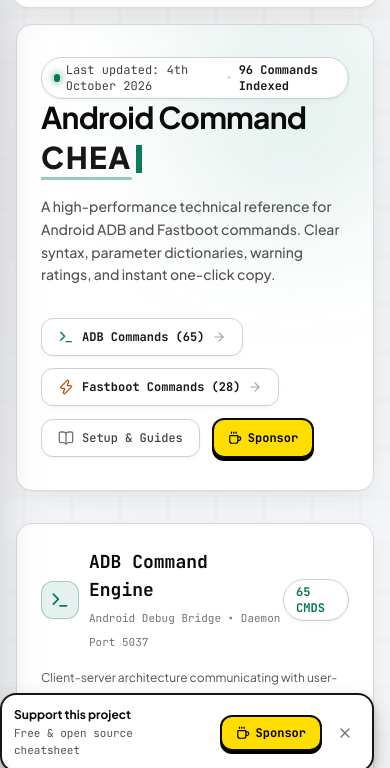
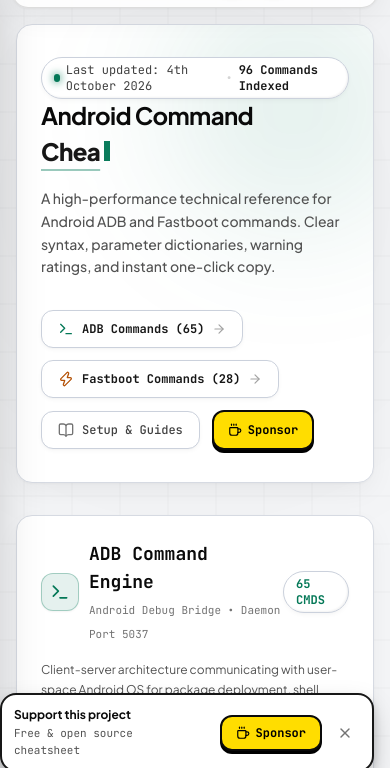
Before and after one commit to mkr-infinity/android-command-cheatsheet, an Astro site: page / in a window 390 px wide. Shown: the part 56-824 px from the top of the page. Built offline with nearby package versions, Linux system fonts and the light colour scheme; Astro itself is replaced by a stand-in of ours; a web font is replaced by a local one.

Commit message:
fix(ui): stabilize animated title font switching to prevent line wrapping and layout shift

```diff
--- a/src/components/AliveTitle.tsx
+++ b/src/components/AliveTitle.tsx
@@ -13,17 +13,17 @@
   },
   {
     name: 'Modern Technical Sans',
-    className: 'font-black text-neutral-900 dark:text-white uppercase tracking-wider',
+    className: 'font-black text-neutral-900 dark:text-white tracking-tight',
     style: { fontFamily: '"Plus Jakarta Sans", sans-serif' },
   },
   {
     name: 'Syne Futuristic Bold',
-    className: 'font-extrabold text-cyber-lime tracking-widest',
+    className: 'font-extrabold text-cyber-lime tracking-tight',
     style: { fontFamily: '"Syne", sans-serif' },
   },
   {
     name: 'Code Italics',
-    className: 'font-serif italic font-bold text-amber-500 dark:text-amber-300',
+    className: 'font-serif italic font-bold text-amber-500 dark:text-amber-300 tracking-tight',
     style: { fontFamily: '"Playfair Display", Georgia, serif' },
   },
 ];
@@ -72,15 +72,15 @@
   const currentFont = FONT_STYLES[fontIndex];
 
   return (
-    <h1 className="text-3xl sm:text-4xl md:text-5xl lg:text-6xl font-sans font-bold tracking-tight text-neutral-950 dark:text-cyber-text flex flex-wrap items-center gap-x-3 gap-y-1">
-      <span>Android Command</span>
-      <span className="relative inline-flex items-center">
+    <h1 className="text-2xl sm:text-4xl md:text-5xl lg:text-6xl font-sans font-bold tracking-tight text-neutral-950 dark:text-cyber-text flex flex-col sm:flex-row sm:items-baseline sm:flex-nowrap gap-x-3 gap-y-1 whitespace-nowrap">
+      <span className="shrink-0 whitespace-nowrap select-none">Android Command</span>
+      <span className="relative inline-flex items-baseline whitespace-nowrap overflow-visible">
         <span
-          className={`transition-all duration-200 underline decoration-cyber-lime/40 underline-offset-8 inline-block min-w-[200px] sm:min-w-[240px] md:min-w-[280px] ${currentFont.className}`}
+          className={`transition-all duration-200 underline decoration-cyber-lime/40 underline-offset-8 inline-flex items-baseline whitespace-nowrap min-w-[140px] sm:min-w-[200px] md:min-w-[240px] ${currentFont.className}`}
           style={currentFont.style}
         >
-          {displayText}
-          <span className="inline-block w-1.5 h-7 sm:h-9 md:h-11 bg-cyber-lime ml-1 -mb-1 animate-pulse" />
+          <span>{displayText}</span>
+          <span className="inline-block w-1.5 h-5 sm:h-7 md:h-9 bg-cyber-lime ml-1 self-center animate-pulse" />
         </span>
       </span>
     </h1>
```
